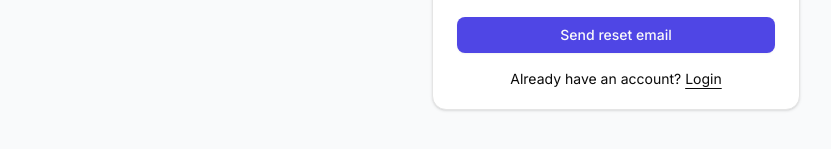
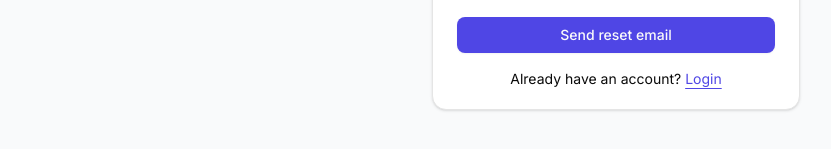
Before and after one commit to RobustAgency/ai-change-management-frontend, a Next.js app: page /forgot-password in a window 1280 px wide. Shown: the part 525-674 px from the top of the page, without its empty margins (24-855 px from the left). Built offline with nearby package versions, Linux system fonts and the light colour scheme; no server answers.

Commit message:
fix: Update link styling for login in ForgotPasswordForm for better visibility

```diff
--- a/components/auth/ForgotPasswordForm.tsx
+++ b/components/auth/ForgotPasswordForm.tsx
@@ -85,7 +85,7 @@ export function ForgotPasswordForm({ className, ...props }: React.ComponentProps
                             </div>
                             <div className="mt-4 text-center text-sm">
                                 Already have an account?{' '}
-                                <Link href="/login" className="underline underline-offset-4">
+                                <Link href="/login" className="text-primary underline underline-offset-4">
                                     Login
                                 </Link>
                             </div>
```
